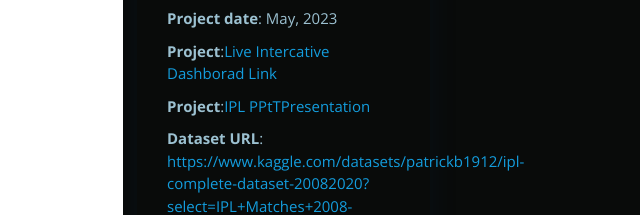
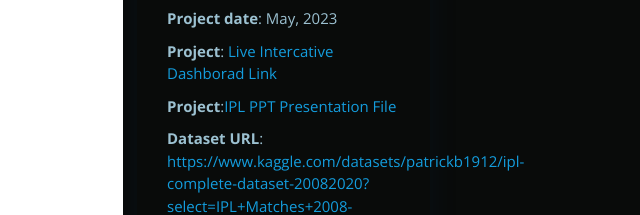
Before and after one commit to satg01/Portfolio, a plain HTML site: page ipl tab.html in a window 1280 px wide. Shown: the part 928-1143 px from the top of the page, 179-819 px from the left. Drawn offline with nearby package versions, Linux system fonts and the light colour scheme; a script that the page names is missing.

Commit message:
Update ipl tab.html

```diff
--- a/ipl tab.html
+++ b/ipl tab.html
@@ -124,9 +124,9 @@
                 <li><strong>About</strong> : Indian Premier League(IPL) is a professional Twenty20 cricket league in India contested during March or April and May of every year by eight teams representing eight different cities in India. The league was founded by the Board of Control for Cricket in India(BCCI) in 2008..</li>
 
                   <li><strong>Project date</strong>: May, 2023</li>
-                <li><strong>Project</strong>:<a href="https://public.tableau.com/views/iplNdashboard/Dashboard1?:language=en-US&:display_count=n&:origin=viz_share_link ">Live Intercative Dashborad Link </a></li>
+                <li><strong>Project</strong>:<a href="https://public.tableau.com/views/iplNdashboard/Dashboard1?:language=en-US&:display_count=n&:origin=viz_share_link ">   Live Intercative Dashborad Link </a></li>
 
-                 <li><strong>Project</strong>:<a href="https://docs.google.com/presentation/d/1DobwG8j-FQtbDE1i36gCP-C1cSmMetYZ/edit?usp=share_link&ouid=111604686454077568424&rtpof=true&sd=true">IPL PPtTPresentation </a></li>
+                 <li><strong>Project</strong>:<a href="https://docs.google.com/presentation/d/1DobwG8j-FQtbDE1i36gCP-C1cSmMetYZ/edit?usp=share_link&ouid=111604686454077568424&rtpof=true&sd=true">IPL PPT Presentation File </a></li>
                 <li>
 
                     <strong>Dataset URL</strong>:
```
